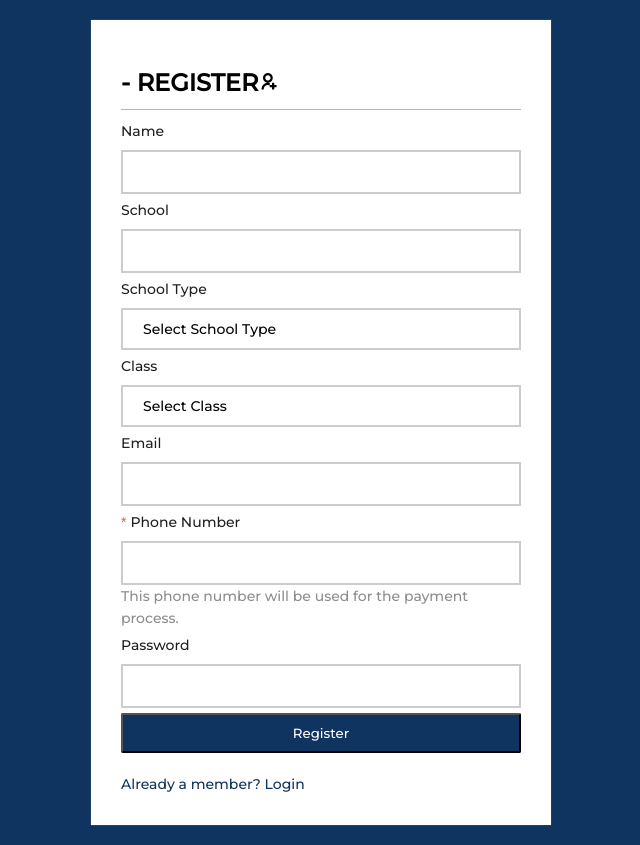
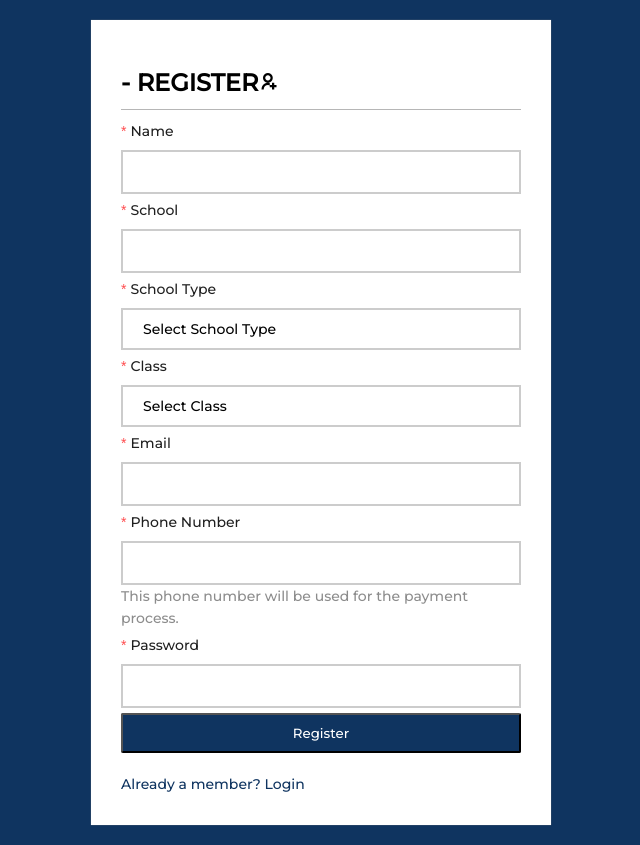
Before and after one commit to ShoaibFarooka/Brainwave, a React (Create React App) app in the folder client/: page /register in a window 1280 px wide. Shown: the whole page, without its empty margins (319-959 px from the left). Built offline with nearby package versions, Linux system fonts and the light colour scheme.

Commit message:
required fields

```diff
--- a/client/src/pages/common/Profile/index.js
+++ b/client/src/pages/common/Profile/index.js
@@ -73,7 +73,7 @@ const Profile = () => {
           school: response.data.school,
           class_: response.data.class,
           schoolType: response.data.schoolType,
-          phoneNumber:response.data.phoneNumber,
+          phoneNumber: response.data.phoneNumber,
         });
         fetchReports();
         if (response.data.profileImage) {
@@ -146,6 +146,11 @@ const handleChange = (e) => {
       formData.phoneNumber === userDetails.phoneNumber &&
       formData.schoolType === useDispatch.schoolType
     ) {
+      return;
+    }
+
+    if (!formData.name) {
+      message.error("Please enter your name.");
       return;
     }
 
--- a/client/src/pages/common/Register/index.js
+++ b/client/src/pages/common/Register/index.js
@@ -93,14 +93,15 @@ function Register() {
             </h1>
             <div className="divider"></div>
             <Form layout="vertical" className="mt-2" onFinish={generateOTP}>
-              <Form.Item name="name" label="Name" initialValue="">
+              <Form.Item name="name" label="Name" initialValue="" rules={[{ required: true, message: "Please enter your name!" }]}>
                 <input type="text" />
               </Form.Item>
-              <Form.Item name="school" label="School" initialValue="">
+              <Form.Item name="school" label="School" initialValue="" rules={[{ required: true, message: "Please enter your school!" }]}>
                 <input type="text" />
               </Form.Item>
 
-              <Form.Item name="schoolType" label="School Type" initialValue="">
+              <Form.Item name="schoolType" label="School Type" initialValue="" rules={[{ required: true, message: "Please select your school type!" }]}
+              >
                 <select onChange={(e) => setSchoolType(e.target.value)}>
                   <option value="" disabled selected>
                     Select School Type
@@ -110,7 +111,7 @@ function Register() {
                 </select>
               </Form.Item>
 
-              <Form.Item name="class" label="Class" initialValue="">
+              <Form.Item name="class" label="Class" initialValue="" rules={[{ required: true, message: "Please select your class!" }]}>
                 <select>
                   <option value="" disabled selected>
                     Select Class
@@ -139,7 +140,7 @@ function Register() {
                 </select>
               </Form.Item>
 
-              <Form.Item name="email" label="Email" initialValue="">
+              <Form.Item name="email" label="Email" initialValue="" rules={[{ required: true, message: "Please enter your email!" }]}>
                 <input type="text" />
               </Form.Item>
 
@@ -162,7 +163,7 @@ function Register() {
                 <input type="text" maxLength="10" />
               </Form.Item>
 
-              <Form.Item name="password" label="Password" initialValue="">
+              <Form.Item name="password" label="Password" initialValue="" rules={[{ required: true, message: "Please enter your password!" }]}>
                 <input type="password" />
               </Form.Item>
 
--- a/client/src/pages/user/Plans/Plans.jsx
+++ b/client/src/pages/user/Plans/Plans.jsx
@@ -145,7 +145,6 @@ const Plans = () => {
                             <p className="plan-dates">Start Date: {subscriptionData.startDate}</p>
                             <p className="plan-dates">End Date: {subscriptionData.endDate}</p>
                         </div>
-
             }
 
             <WaitingModal
```
Lines whose indentation alone changed are shown as unchanged.
